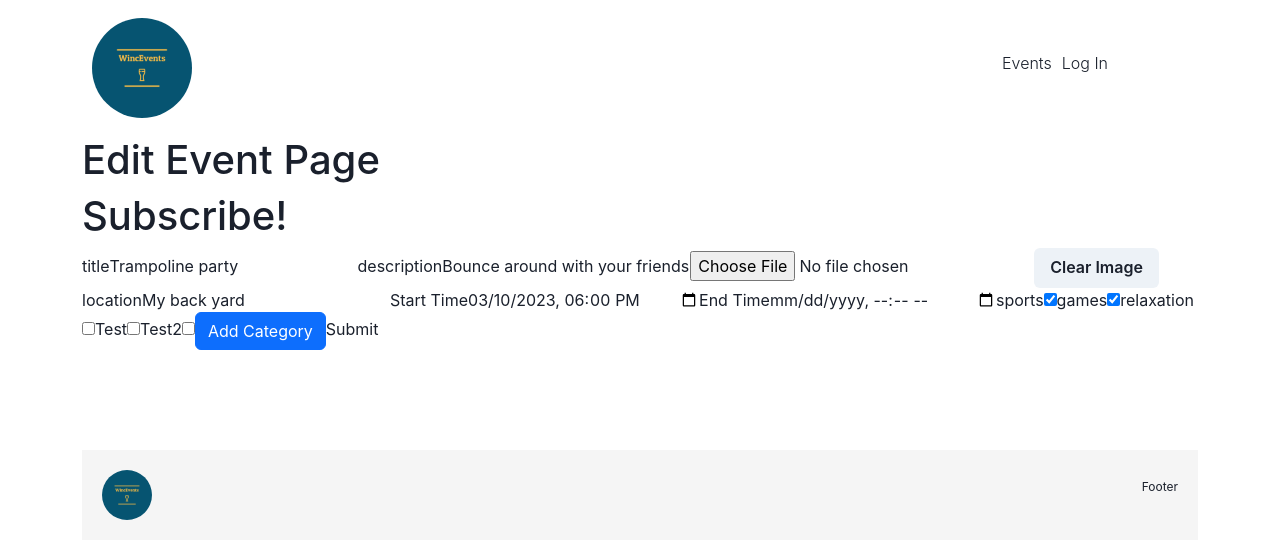
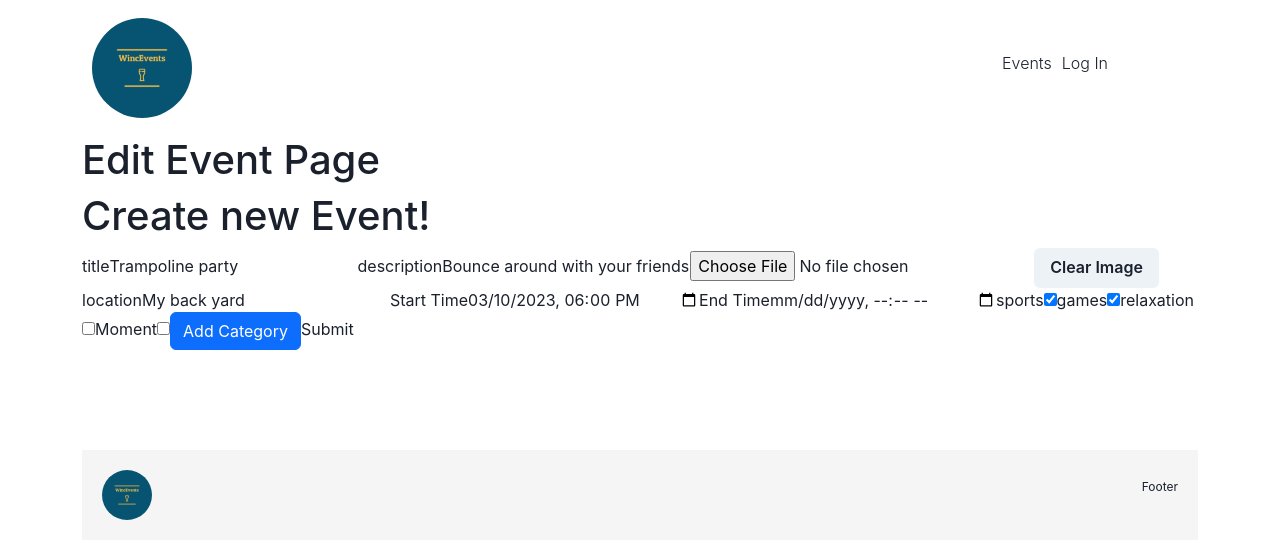
Before and after one commit to DutchCodeCurious/Last_React, a React (Vite) app: page /event/1/edit in a window 1280 px wide. Shown: the top 558 px of the page. Built offline with nearby package versions, Linux system fonts and the light colour scheme; data requests are answered from the project's data file.

Commit message:
Deleted parts of formInput

```diff
--- a/data/db.json
+++ b/data/db.json
@@ -14,6 +14,11 @@
       "name": "Joppe Test",
       "image": "C:\\fakepath\\man.png",
       "id": 3
+    },
+    {
+      "name": "Dot dit?",
+      "image": "",
+      "id": 4
     }
   ],
   "events": [
@@ -86,12 +91,8 @@
       "id": 3
     },
     {
-      "name": "Test",
+      "name": "Moment",
       "id": 4
-    },
-    {
-      "name": "Test2",
-      "id": 5
     }
   ]
 }
--- a/src/components/Form/ExampleForm.jsx
+++ b/src/components/Form/ExampleForm.jsx
@@ -1,6 +1,6 @@
 import React from "react";
 import { useEffect, useState } from "react";
-import { Formik, Form, setFieldValue } from "formik";
+import { Formik, Form } from "formik";
 import * as Yup from "yup";
 import { useActiveUser } from "../../context/activeUser";
 import { getCategories } from "../../Api/categories";
@@ -27,30 +27,7 @@ export const ExampleForm = ({ event }) => {
         categoryIds: [],
       };
 
-  useEffect(() => {
-    getCategories().then((res) => setCategories(res));
-  }, [reload]);
-
-  const handleCheckboxChange = (event) => {
-    const { value } = event.target;
-    const categoryId = parseInt(value, 10);
-
-    if (initialValues.categoryIds.includes(categoryId)) {
-      setFieldValue(
-        "categoryIds",
-        initialValues.categoryIds.filter((id) => id !== categoryId)
-      );
-    } else {
-      setFieldValue("categoryIds", [...initialValues.categoryIds, categoryId]);
-    }
-  };
-
-  return (
-    <>
-      <h1>Subscribe!</h1>
-      <Formik
-        initialValues={initialValues}
-        validationSchema={Yup.object({
+  const validationSchema = Yup.object({
     title: Yup.string()
       .max(25, "Must be 25 characters or less")
       .required("Required"),
@@ -61,14 +38,28 @@ export const ExampleForm = ({ event }) => {
     location: Yup.string().required("Required"),
     startTime: Yup.date().required("Required"),
     endTime: Yup.date().required("Required"),
-        })}
-        onSubmit={(values, { setSubmitting }) => {
+  });
+
+  useEffect(() => {
+    getCategories().then((res) => setCategories(res));
+  }, [reload]);
+
+  const onSubmit = (values, { setSubmitting }) => {
     setTimeout(() => {
       console.log(values);
       alert(JSON.stringify(values, null, 2));
       setSubmitting(false);
     }, 400);
-        }}
+  };
+  console.log(initialValues);
+  return (
+    <>
+      <h1>Create new Event!</h1>
+      <Formik
+        initialValues={initialValues}
+        validationSchema={validationSchema}
+        onSubmit={onSubmit}
+        enableReinitialize
       >
         <Form>
           <MyTextInput
@@ -111,12 +102,10 @@ export const ExampleForm = ({ event }) => {
               value={category.id}
               label={category.name}
               key={index}
-              checked={
-                editEvent && initialValues.categoryIds.includes(category.id)
-              }
-              onChange={handleCheckboxChange}
+              checked={initialValues.categoryIds.includes(category.id)}
             />
           ))}
+
           <CategorieModal setReload={setReload} />
 
           <button type="submit">Submit</button>
--- a/src/components/Form/MyInputs.jsx
+++ b/src/components/Form/MyInputs.jsx
@@ -31,9 +31,6 @@ export const MyCheckbox = ({ label, ...props }) => {
 };
 
 export const MyTextInput = ({ label, ...props }) => {
-  // useField() returns [formik.getFieldProps(), formik.getFieldMeta()]
-  // which we can spread on <input>. We can use field meta to show an error
-  // message if the field is invalid and it has been touched (i.e. visited)
   const [field, meta] = useField(props);
   return (
     <>
--- a/src/pages/AddEventPage.jsx
+++ b/src/pages/AddEventPage.jsx
@@ -6,6 +6,7 @@ import {
   showErrorToast,
 } from "../components/toastNotifications";
 import { useNavigate } from "react-router-dom";
+import { ExampleForm } from "../components/Form/ExampleForm";
 
 export const AddEventPage = () => {
   console.log("Render AddEventPage");
@@ -24,7 +25,11 @@ export const AddEventPage = () => {
   return (
     <div>
       <h1>Add Event Page</h1>
-      <Form onSubmit={onSubmit} />
+      <ExampleForm />
     </div>
   );
 };
+
+{
+  /*onSubmit={onSubmit}*/
+}
```
Lines whose indentation alone changed are shown as unchanged.
